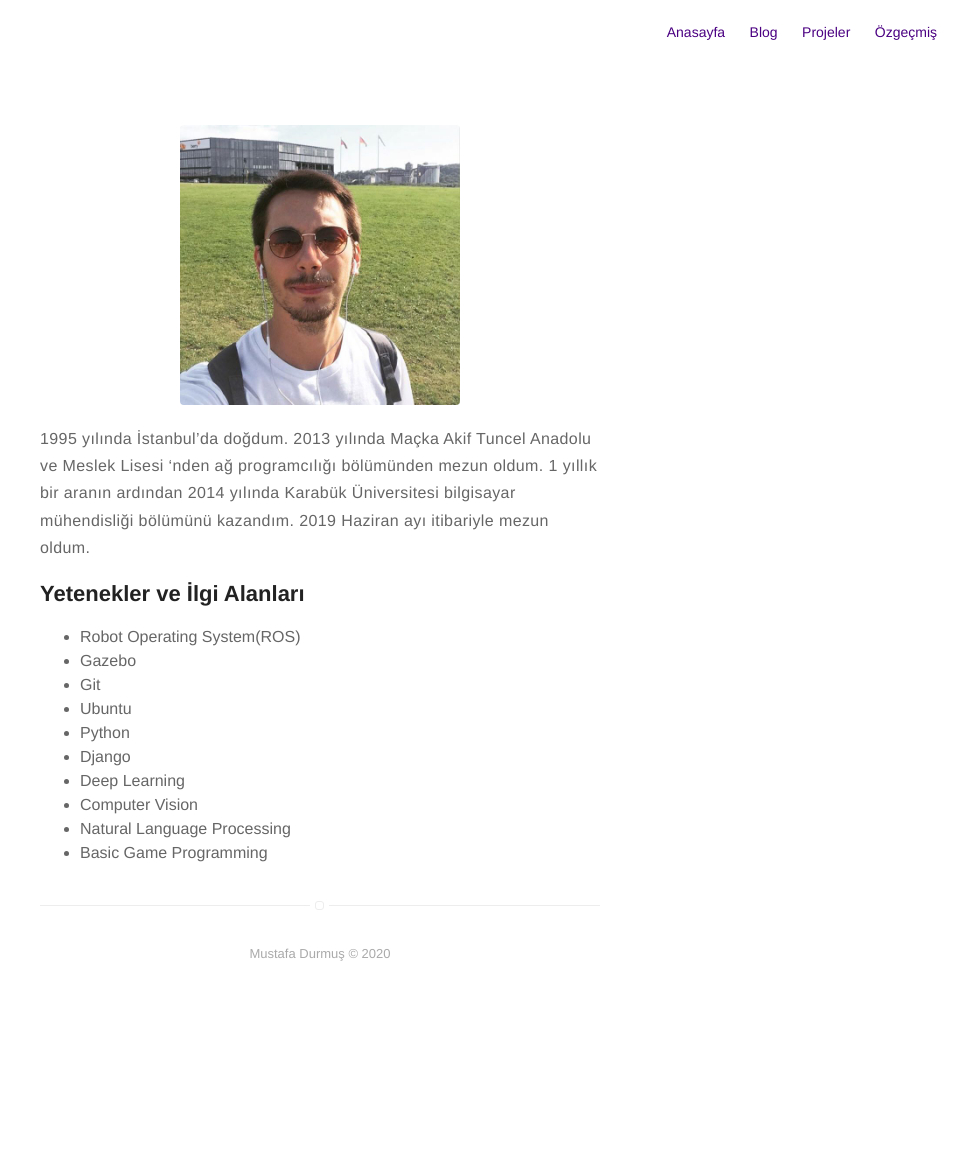
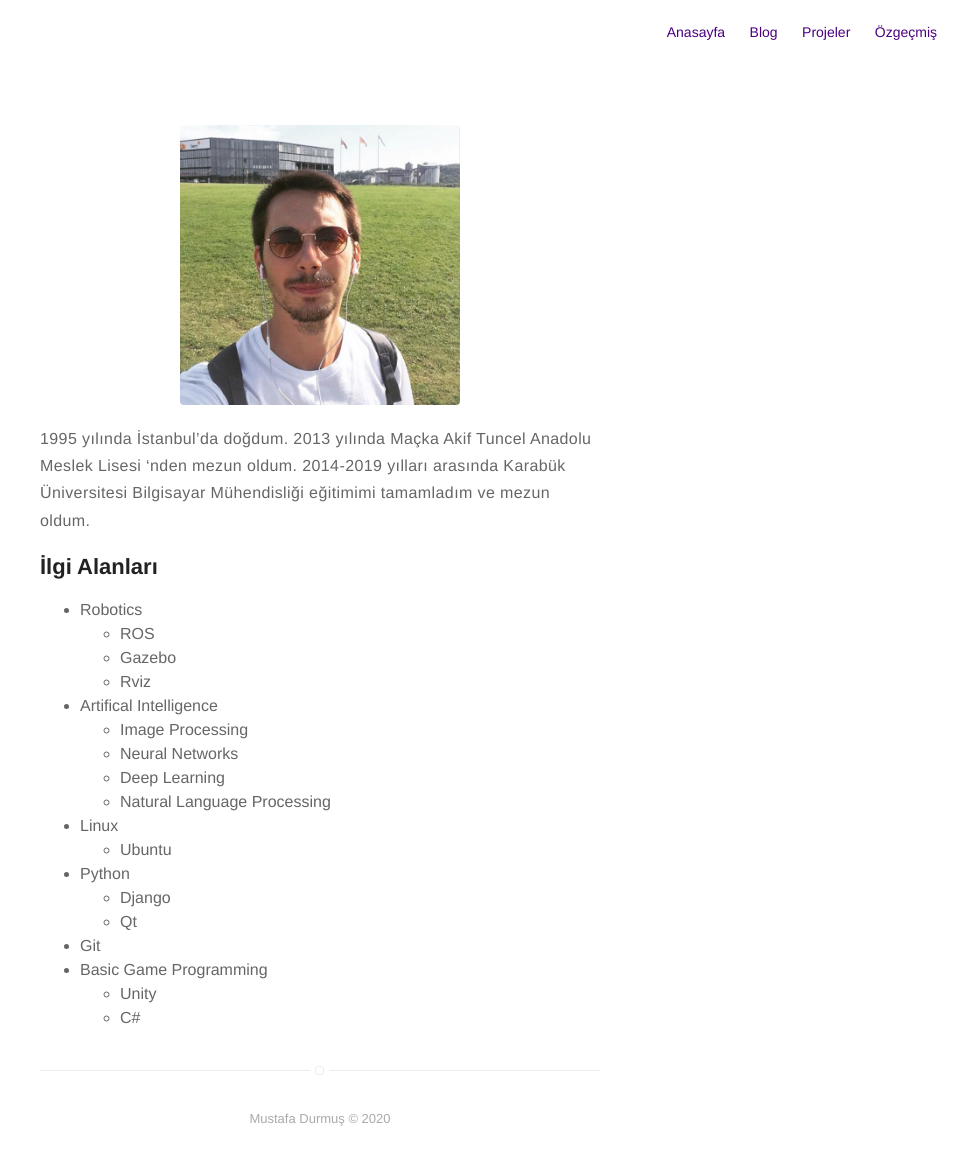
Before and after one commit to mdurmuss/mdurmuss.github.io, a Jekyll site: the page built from about.md, in a window 1280 px wide. Shown: the whole page, without its empty margins (320-1280 px from the left). Built offline with Jekyll 4.4.1, drawn with Linux system fonts in a browser that asks for light colours; before the commit the page ends 1001 px from its top, so only the background shows below that.

Commit message:
cv is updated :zap:

```diff
--- a/about.md
+++ b/about.md
@@ -5,16 +5,24 @@ published: true
 ---
 ![Profile Image]({{ site.url }}/{{ site.picture }})
 
-1995 yılında İstanbul'da doğdum. 2013 yılında Maçka Akif Tuncel Anadolu ve Meslek Lisesi 'nden ağ programcılığı bölümünden mezun oldum. 1 yıllık bir aranın ardından 2014 yılında Karabük Üniversitesi bilgisayar mühendisliği bölümünü kazandım. 2019 Haziran ayı itibariyle mezun oldum.
+1995 yılında İstanbul'da doğdum. 2013 yılında Maçka Akif Tuncel Anadolu Meslek Lisesi 'nden mezun oldum. 2014-2019 yılları arasında Karabük Üniversitesi Bilgisayar Mühendisliği eğitimimi tamamladım ve mezun oldum.
 
-## Yetenekler ve İlgi Alanları
-- Robot Operating System(ROS)
-- Gazebo
+## İlgi Alanları
+- Robotics
+    * ROS
+    - Gazebo
+    * Rviz
+- Artifical Intelligence
+    * Image Processing
+    - Neural Networks
+    * Deep Learning
+    - Natural Language Processing
+- Linux
+    * Ubuntu
+- Python
+    * Django
+    - Qt
 - Git
-- Ubuntu
-- Python
-- Django
-- Deep Learning
-- Computer Vision
-- Natural Language Processing
 - Basic Game Programming
+    - Unity
+    - C#
```
Also changed, not shown: 1 other file.
